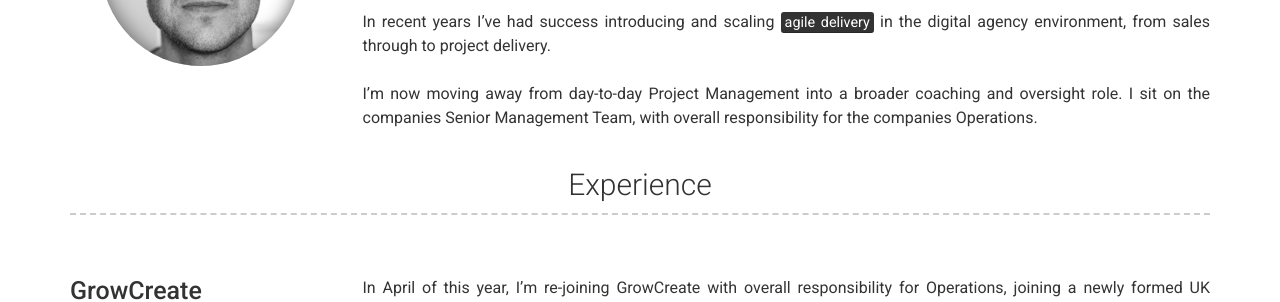
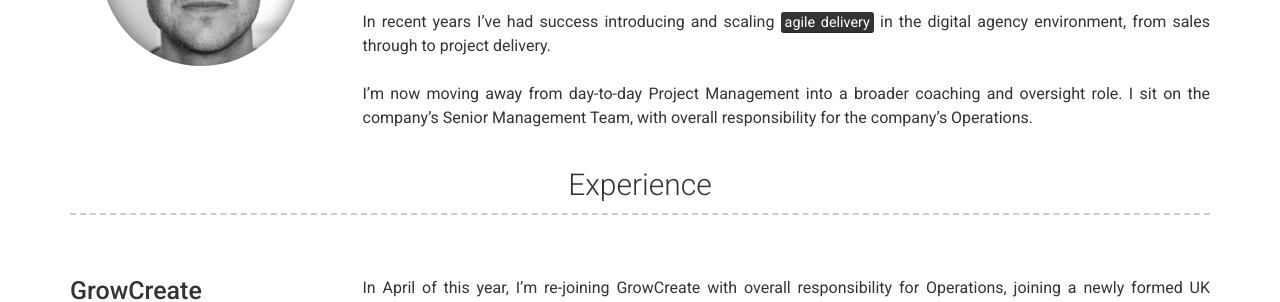
Before and after one commit to csgdavidson/Charlie-Davidson2, a Jekyll site: the page built from index.md, in a window 1280 px wide. Shown: the part 413-715 px from the top of the page. Built offline with Jekyll 4.4.1, drawn with Linux system fonts in a browser that asks for light colours; nearby versions of some CDN libraries.

Commit message:
Update _config.yml

```diff
--- a/_config.yml
+++ b/_config.yml
@@ -19,8 +19,7 @@ about_content:
   Hi, I'm <mark>Charlie Davidson</mark>. A Senior Digital Project Manager based in Bicester, Oxfordshire. From Cromarty, I went to Fortrose Academy and graduated with honours from Stirling University.<br><br>
   I've been a <mark>Digital Project Manager</mark> for fourteen years and enjoy facilitating teams, building solutions, and refining processes. <br><br>
   In recent years I’ve had success introducing and scaling <mark>agile delivery</mark> in the digital agency environment, from sales through to project delivery. <br><br>
-  I'm now moving away from day-to-day Project Management into a broader coaching and oversight role. I sit on the companies Senior Management Team, with overall responsibility for the companies Operations.
-
+  I’m now moving away from day-to-day Project Management into a broader coaching and oversight role. I sit on the company's Senior Management Team, with overall responsibility for the company's Operations.
 # Projects Section
 projects_title: Certifications
 
```
